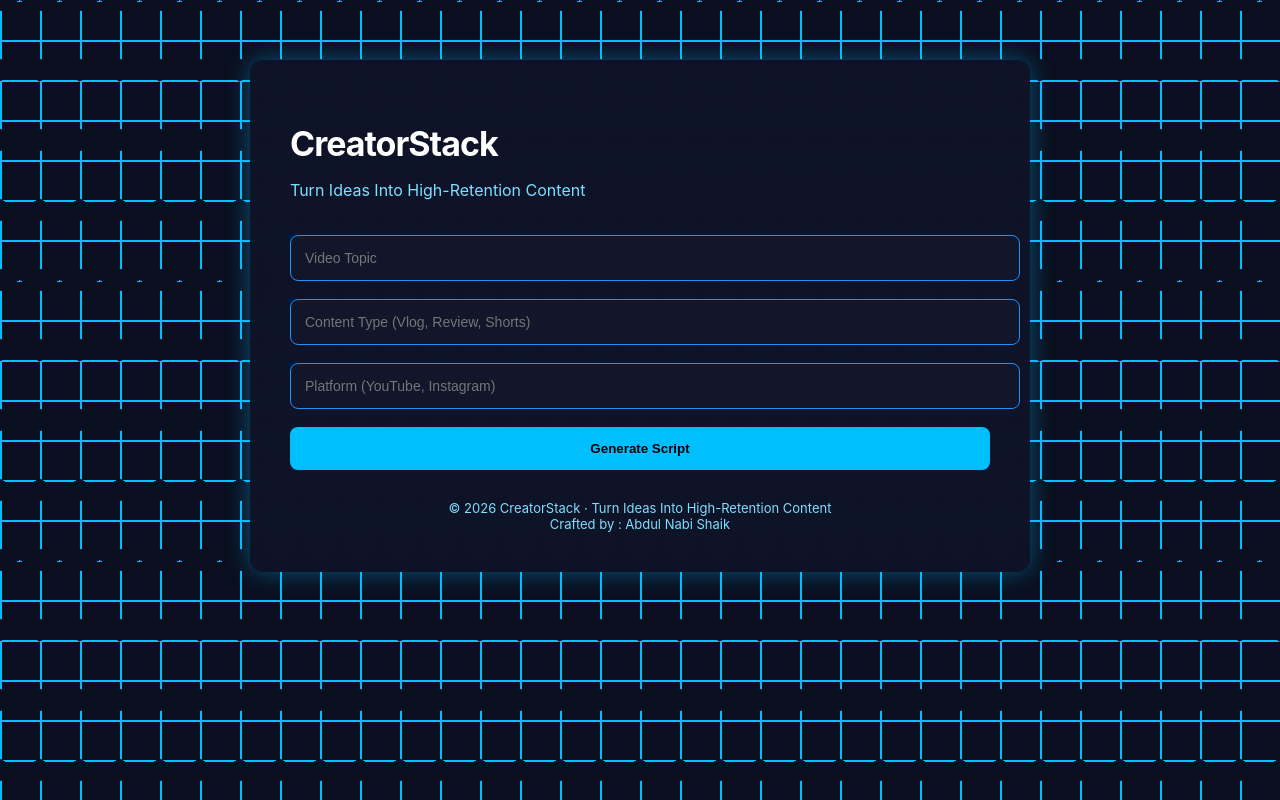
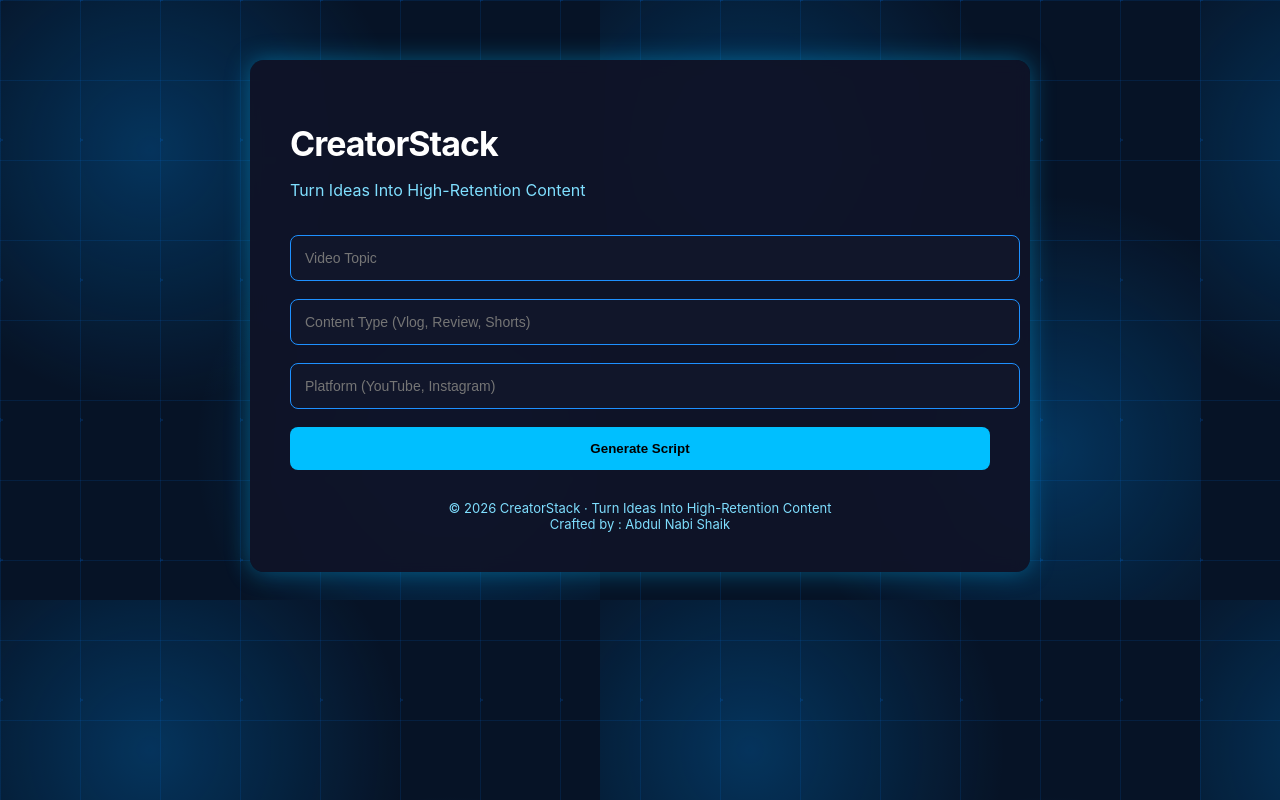
Before and after one commit to itsabdul9/creatorstack, a Flask app: page / in a window 1280 px wide. Run offline with Flask 3, Linux system fonts and the light colour scheme.

Commit message:
Updated bg theme

```diff
--- a/templates/index.html
+++ b/templates/index.html
@@ -6,22 +6,35 @@
     <style>
     body {
         font-family: -apple-system, BlinkMacSystemFont, sans-serif;
-        margin: 0;
-        padding: 60px 20px;
-        color: #fff;
+    margin: 0;
+    padding: 60px 20px;
+    color: #fff;
 
-        /* Dark base */
-        background-color: #0a0f1f;
+    background-color: #061326;
 
-        /* Honeycomb pattern */
-        background-image:
-            linear-gradient(30deg, #0a0f1f 12%, transparent 12.5%, transparent 87%, #0a0f1f 87.5%, #0a0f1f),
-            linear-gradient(150deg, #0a0f1f 12%, transparent 12.5%, transparent 87%, #0a0f1f 87.5%, #0a0f1f),
-            linear-gradient(90deg, #00bfff 2px, transparent 2px),
-            linear-gradient(#00bfff 2px, transparent 2px);
+    background-image:
+        radial-gradient(circle at 25% 25%, rgba(0, 150, 255, 0.25) 0%, transparent 40%),
+        radial-gradient(circle at 75% 75%, rgba(0, 150, 255, 0.25) 0%, transparent 40%),
+        linear-gradient(30deg, rgba(0, 120, 255, 0.15) 2px, transparent 2px),
+        linear-gradient(150deg, rgba(0, 120, 255, 0.15) 2px, transparent 2px),
+        linear-gradient(90deg, rgba(0, 120, 255, 0.12) 1px, transparent 1px),
+        linear-gradient(rgba(0, 120, 255, 0.12) 1px, transparent 1px);
 
-        background-size: 40px 70px, 40px 70px, 40px 40px, 40px 40px;
-        background-position: 0 0, 0 0, 0 0, 0 0;
+    background-size:
+        600px 600px,
+        600px 600px,
+        80px 140px,
+        80px 140px,
+        80px 80px,
+        80px 80px;
+
+    background-position:
+        0 0,
+        0 0,
+        0 0,
+        0 0,
+        0 0,
+        0 0;
     }
 
     .container {
```
